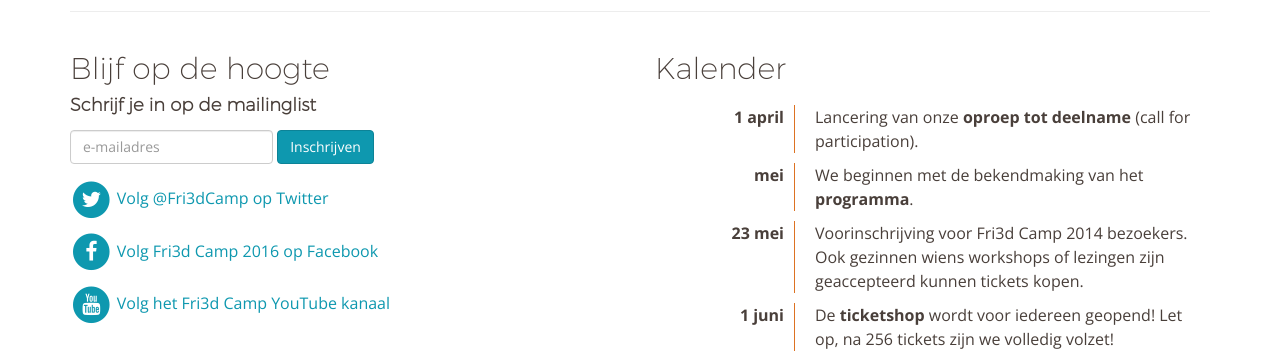
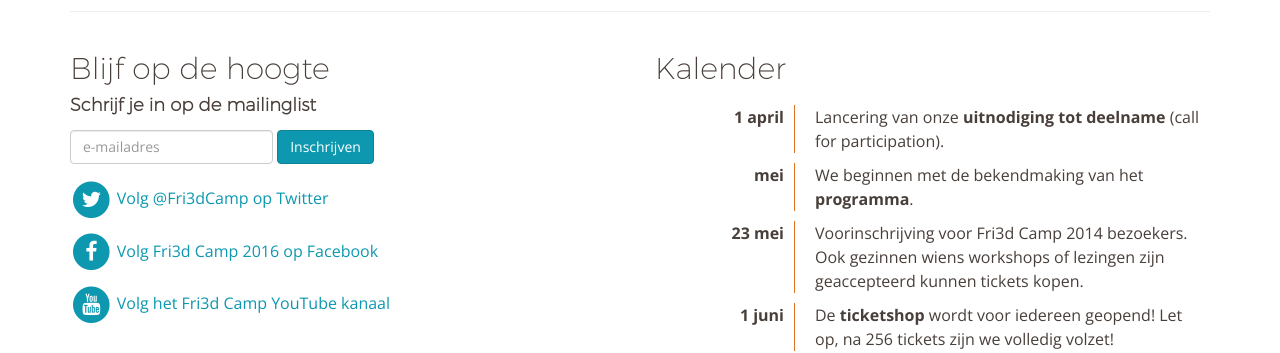
Before and after one commit to Fri3dCamp/fri3dweb2016, a Jekyll site: the page built from index.md, in a window 1280 px wide and 900 px high, scrolled down 973 px. Shown: the part 274-627 px from the top of the window. Built offline with Jekyll 4.4.1, drawn with Linux system fonts in a browser that asks for light colours; nearby versions of some CDN libraries.

Commit message:
corrected name of CFP

```diff
--- a/index.md
+++ b/index.md
@@ -22,7 +22,7 @@ kalender: >
   <table class="calendar">
     <tr>
         <th>1 april</th>
-        <td>Lancering van onze <strong>oproep tot deelname</strong> (call for participation).</td>
+        <td>Lancering van onze <strong>uitnodiging tot deelname</strong> (call for participation).</td>
     </tr>
     <tr>
         <th>mei</th>
```
